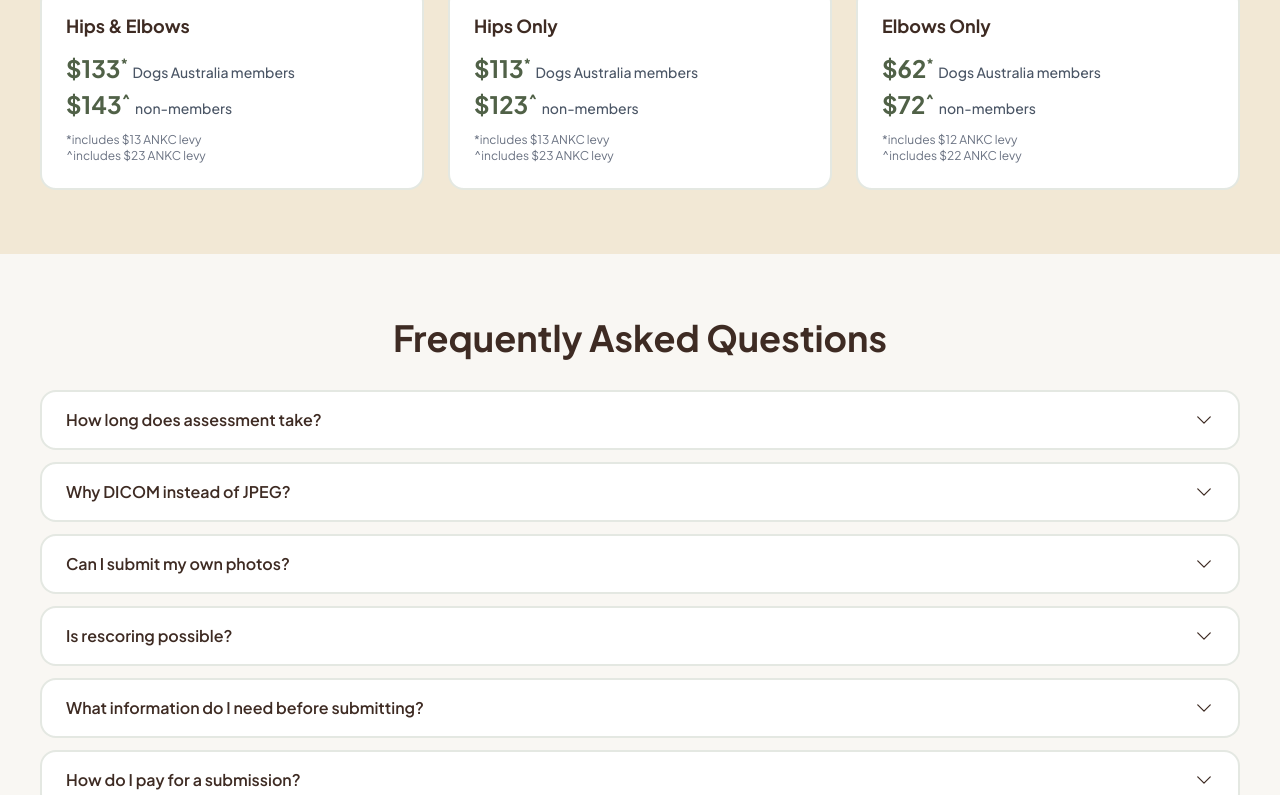
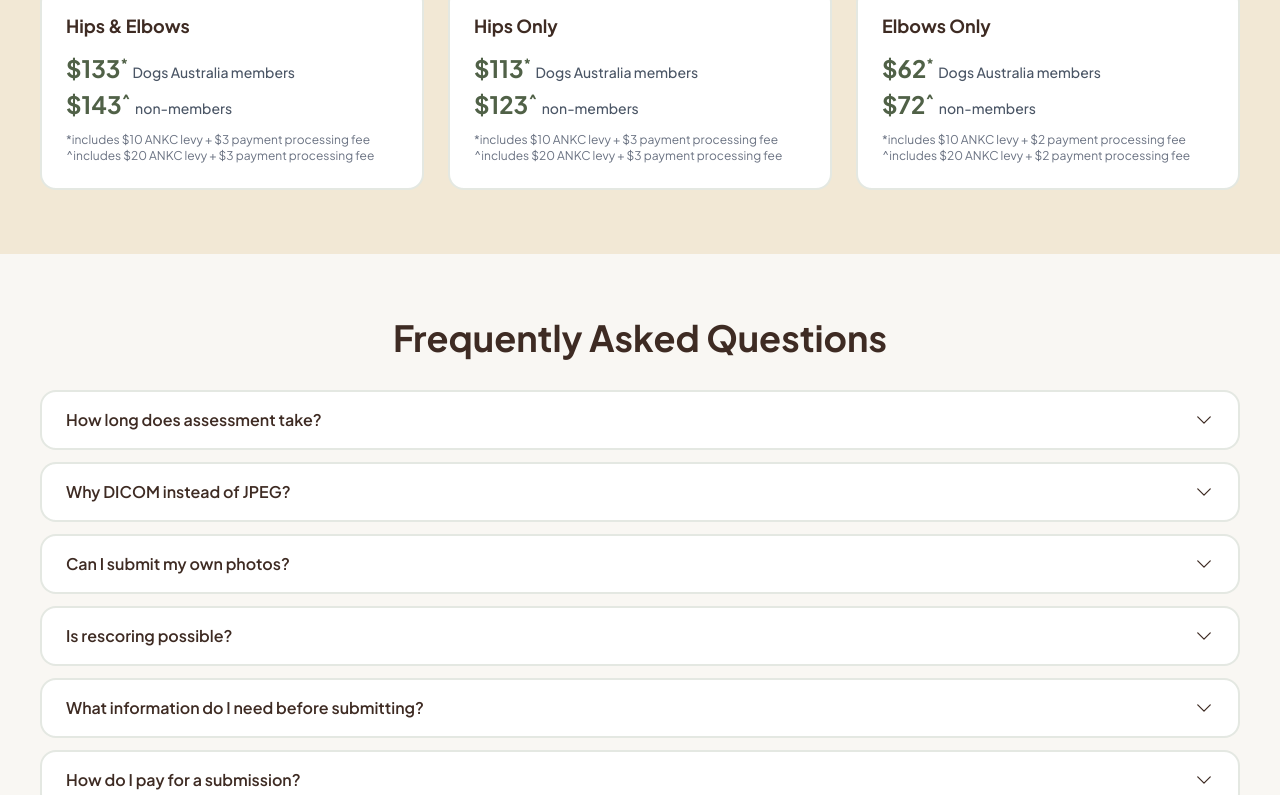
Before and after one commit to CodedBeats/Hayes_Hip_and_Elbow_Scoring, a Next.js app: page /about in a window 1280 px wide. Shown: the part 2584-3379 px from the top of the page. Built offline with nearby package versions, Linux system fonts and the light colour scheme; no server answers.

Commit message:
fix(pricing): disclosed the Stripe processing fee separately from the ANKC levy

```diff
--- a/app/(main)/about/page.tsx
+++ b/app/(main)/about/page.tsx
@@ -93,7 +93,7 @@ const faqItems = [
     {
         id: "turnaround",
         title: "How long does assessment take?",
-        content: "Most submissions are reviewed as quickly as possible following receipt of complete radiographs and payment.",
+        content: "Processing typically takes 3-10 business days from receipt of complete radiographs and payment. This is a typical range, not a guarantee.",
     },
     {
         id: "dicom",
@@ -113,12 +113,17 @@ const faqItems = [
     {
         id: "before-submitting",
         title: "What information do I need before submitting?",
-        content: "You'll need dog details, owner details, the signed official CHED submission form, DICOM file(s) for the relevant exam type (hips, elbows, or both).",
+        content: "For each dog: dog details, owner details, a completed and signed official CHED submission form, and DICOM file(s) for the relevant exam type (hips, elbows, or both). The online form and the signed submission form are both required together, not one or the other. If the dog isn't registered with Dogs Australia, you'll also need a supporting document confirming its details (e.g. a registration certificate).",
     },
     {
         id: "payment",
         title: "How do I pay for a submission?",
-        content: "Payment is processed securely at the time of submission. Current pricing for each exam type is listed above in Scoring Fees.",
+        content: "For individual owners, payment is processed securely through Stripe at the time of submission. Clinics can also choose to be invoiced or billed monthly instead of paying upfront. Current pricing for each exam type, including the Dogs Australia levy and payment processing fee, is listed above in Scoring Fees.",
+    },
+    {
+        id: "unfinished-submission",
+        title: "What happens if I don't finish my submission?",
+        content: "Your form progress is saved automatically in your browser, but any files you've already uploaded (DICOM images, the submission form, supporting documents) are deleted after 7 days of inactivity if the submission hasn't been completed and paid for. You'd need to re-upload them to pick up where you left off after that.",
     },
     {
         id: "refunds",
@@ -274,16 +279,18 @@ const AboutPage = () => {
                     <SectionHeading title="Scoring Fees" subtitle="Current pricing per exam type, plus the applicable Dogs Australia levy." />
                     <div className="grid grid-cols-1 gap-6 md:grid-cols-3">
                         {examTypes.map((examType) => {
-                            const { base } = calculatePrice(examType, true);
-                            const memberTotal = calculatePrice(examType, true).total;
-                            const nonMemberTotal = calculatePrice(examType, false).total;
+                            const member = calculatePrice(examType, true);
+                            const nonMember = calculatePrice(examType, false);
                             return (
                                 <PricingCard
                                     key={examType}
                                     label={EXAM_LABELS[examType]}
-                                    base={base}
-                                    memberTotal={memberTotal}
-                                    nonMemberTotal={nonMemberTotal}
+                                    memberLevy={member.levy}
+                                    memberFee={member.fee}
+                                    memberTotal={member.total}
+                                    nonMemberLevy={nonMember.levy}
+                                    nonMemberFee={nonMember.fee}
+                                    nonMemberTotal={nonMember.total}
                                 />
                             );
                         })}
--- a/components/about/PricingCard.tsx
+++ b/components/about/PricingCard.tsx
@@ -1,14 +1,22 @@
 interface PricingCardProps {
     label: string;
-    base: number;
+    memberLevy: number;
+    memberFee: number;
     memberTotal: number;
+    nonMemberLevy: number;
+    nonMemberFee: number;
     nonMemberTotal: number;
 }
 
-export const PricingCard = ({ label, base, memberTotal, nonMemberTotal }: PricingCardProps) => {
-    const memberLevy = memberTotal - base;
-    const nonMemberLevy = nonMemberTotal - base;
-
+export const PricingCard = ({
+    label,
+    memberLevy,
+    memberFee,
+    memberTotal,
+    nonMemberLevy,
+    nonMemberFee,
+    nonMemberTotal,
+}: PricingCardProps) => {
     return (
         <div className="flex flex-col gap-3 rounded-2xl border-2 border-brand-green-mid/20 bg-white p-6">
             <h3 className="text-lg font-bold text-brand-brown">{label}</h3>
@@ -23,8 +31,8 @@ export const PricingCard = ({ label, base, memberTotal, nonMemberTotal }: Pricin
                 </p>
             </div>
             <div className="flex flex-col text-xs text-gray-500">
-                <p>*includes ${memberLevy} ANKC levy</p>
-                <p>^includes ${nonMemberLevy} ANKC levy</p>
+                <p>*includes ${memberLevy} ANKC levy + ${memberFee} payment processing fee</p>
+                <p>^includes ${nonMemberLevy} ANKC levy + ${nonMemberFee} payment processing fee</p>
             </div>
         </div>
     );
```
